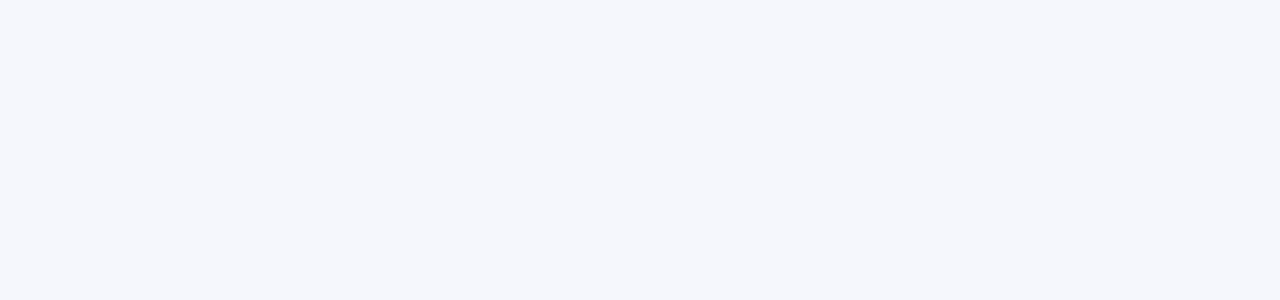
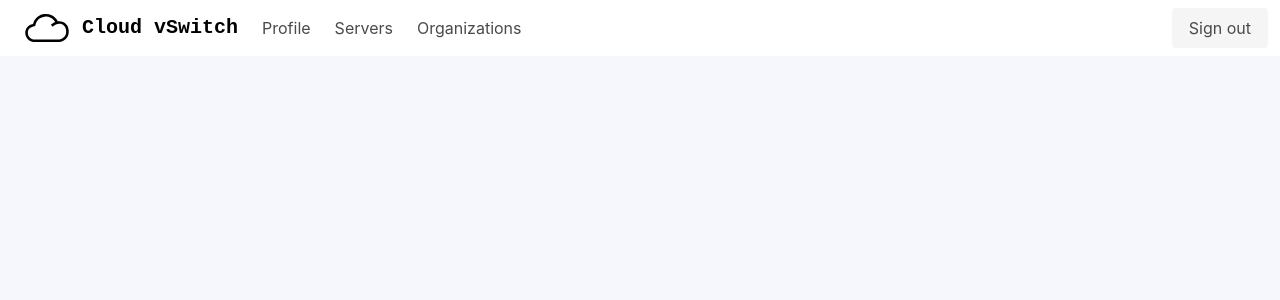
Before and after one commit to karlredgate/Cloud-vSwitch, a React (Create React App) app in the folder web/: page /dashboard in a window 1280 px wide. Shown: the top 300 px of the page. Built offline with nearby package versions, Linux system fonts and the light colour scheme.

Commit message:
Create Dashboard page with Navbar

```diff
--- a/web/src/Routes.js
+++ b/web/src/Routes.js
@@ -2,6 +2,7 @@ import { BrowserRouter as Router, Route, Switch } from "react-router-dom";
 import App from "./App";
 import SignIn from "./components/user-auth/SignIn";
 import SignUp from "./components/user-auth/SignUp";
+import Dashboard from "./components/dashboard";
 
 function Routes() {
   return (
@@ -10,6 +11,7 @@ function Routes() {
         <Route path="/" exact component={App} />
         <Route path="/sign-in" component={SignIn} />
         <Route path="/sign-up" component={SignUp} />
+        <Route path="/dashboard" component={Dashboard} />
       </Switch>
     </Router>
   );
--- /dev/null
+++ b/web/src/components/dashboard/Navbar.css
@@ -0,0 +1,3 @@
+a.navbar-item.logo-link:hover {
+  color: initial;
+}
--- /dev/null
+++ b/web/src/components/dashboard/Navbar.js
@@ -0,0 +1,49 @@
+import "./Navbar.css";
+import logo from "../../logo.svg";
+import { Link } from "react-router-dom";
+
+function Navbar() {
+  return (
+    <nav className="navbar" role="navigation" aria-label="main navigation">
+      <div className="navbar-brand">
+        <Link
+          className="navbar-item logo-link has-text-weight-semibold is-family-monospace is-size-5"
+          to="/dashboard"
+        >
+          <img src={logo} width="70" alt="logo" />
+          <span>Cloud vSwitch</span>
+        </Link>
+
+        <a
+          role="button"
+          className="navbar-burger"
+          aria-label="menu"
+          aria-expanded="false"
+          data-target="navbarMenu"
+        >
+          <span aria-hidden="true"></span>
+          <span aria-hidden="true"></span>
+          <span aria-hidden="true"></span>
+        </a>
+      </div>
+
+      <div id="navbarMenu" className="navbar-menu">
+        <div className="navbar-start">
+          <a className="navbar-item">Profile</a>
+          <a className="navbar-item">Servers</a>
+          <a className="navbar-item">Organizations</a>
+        </div>
+
+        <div className="navbar-end">
+          <div className="navbar-item">
+            <Link className="button is-light" to="/">
+              Sign out
+            </Link>
+          </div>
+        </div>
+      </div>
+    </nav>
+  );
+}
+
+export default Navbar;
--- /dev/null
+++ b/web/src/components/dashboard/index.js
@@ -0,0 +1,7 @@
+import Navbar from "./Navbar";
+
+function Dashboard() {
+  return <Navbar />;
+}
+
+export default Dashboard;
--- a/web/src/components/user-auth/SignIn.js
+++ b/web/src/components/user-auth/SignIn.js
@@ -1,7 +1,9 @@
 import "./user-auth.css";
-import { Link } from "react-router-dom";
+import { Link, useHistory } from "react-router-dom";
 
 function SignIn() {
+  const history = useHistory();
+
   return (
     <div className="user-auth">
       <h1 className="title">Sign In</h1>
@@ -28,7 +30,12 @@ function SignIn() {
         </div>
       </div>
       <div className="action-row mt-1">
-        <button className="button is-info">Sign in</button>
+        <button
+          className="button is-info"
+          onClick={() => history.push("/dashboard")}
+        >
+          Sign in
+        </button>
         <div className="link">
           <Link to="/sign-up" className="mr-3">
             Sign up
```
